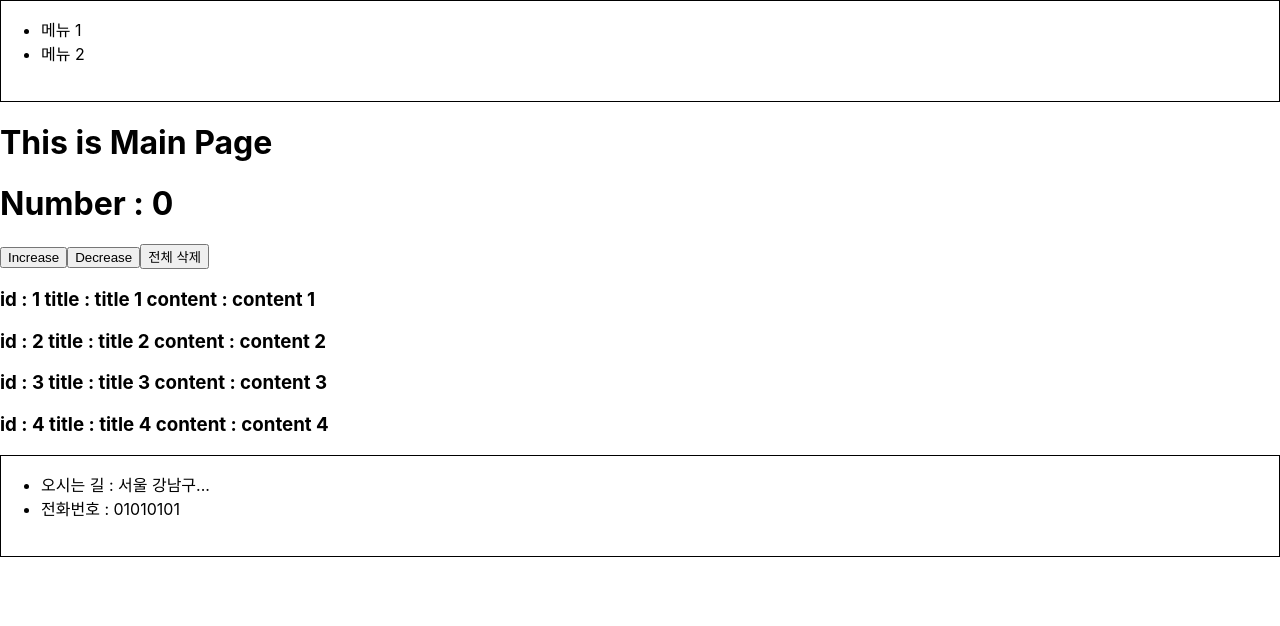
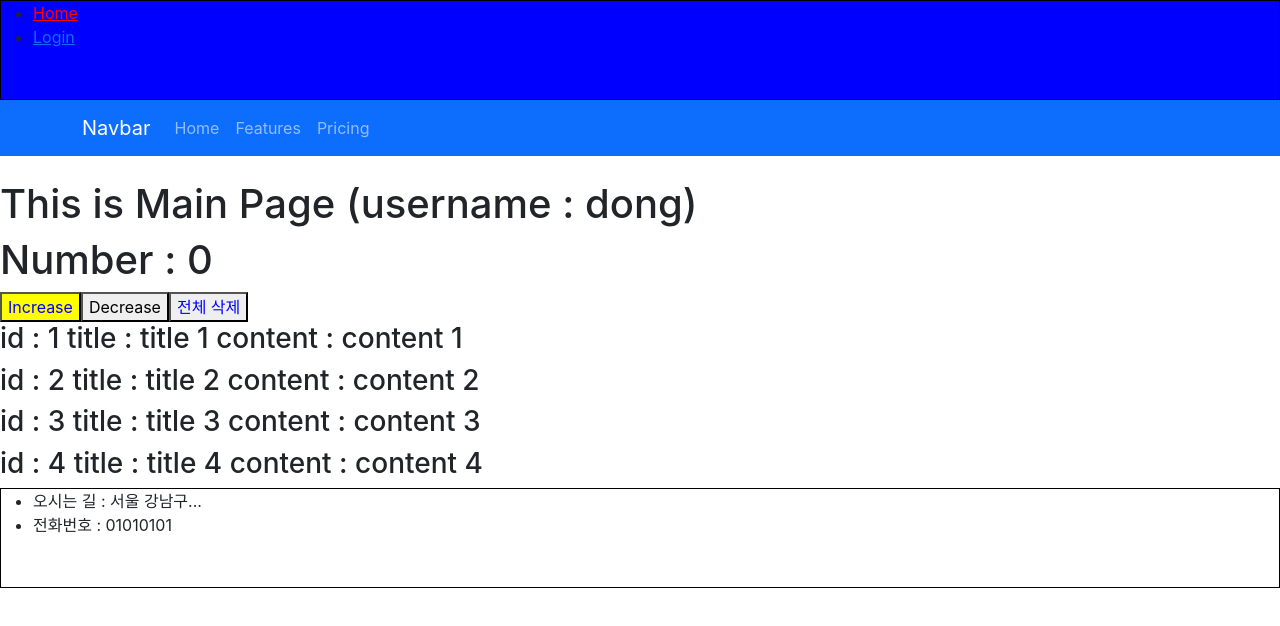
Before and after one commit to JangDongHa/React, a React (Create React App) app: page / in a window 1280 px wide. Shown: the top 626 px of the page. Built offline with nearby package versions, Linux system fonts and the light colour scheme.

Commit message:
React Project(22/02/11)

```diff
--- a/package.json
+++ b/package.json
@@ -7,7 +7,9 @@
     "@testing-library/react": "^12.1.2",
     "@testing-library/user-event": "^13.5.0",
     "react": "^17.0.2",
+    "react-bootstrap": "^2.1.2",
     "react-dom": "^17.0.2",
+    "react-router-dom": "^6.2.1",
     "react-scripts": "5.0.0",
     "styled-components": "^5.3.3",
     "web-vitals": "^2.1.4"
--- a/public/index.html
+++ b/public/index.html
@@ -24,6 +24,13 @@
       work correctly both with client-side routing and a non-root public URL.
       Learn how to configure a non-root public URL by running `npm run build`.
     -->
+    <link
+      rel="stylesheet"
+      href="https://cdn.jsdelivr.net/npm/bootstrap@5.1.3/dist/css/bootstrap.min.css"
+      integrity="sha384-1BmE4kWBq78iYhFldvKuhfTAU6auU8tT94WrHftjDbrCEXSU1oBoqyl2QvZ6jIW3"
+      crossorigin="anonymous"
+    />
+    <!-- React Bootstrap5 -->
     <title>React App</title>
   </head>
   <body>
--- a/src/App.js
+++ b/src/App.js
@@ -3,6 +3,9 @@ import { createRef, useEffect, useMemo, useRef, useState } from 'react';
 import "./App.css";
 import LoginPage from './components/pages/LoginPage';
 import MainPage from "./components/pages/MainPage";
+import Footer from "./components/Footer";
+import Header from "./components/Header";
+import { Route, Routes } from "react-router-dom";
 
 //0. React Engine = Data 변경을 감지하여 UI를 그려주는 역할
 //1. 실행 과정 (index.html) react에서 page를 바꾼다라는 개념 = body의 내용을 바꾼다. (page를 변경하는 것이 아닌 하나의 페이지에서 body의 내용만 바뀜)
@@ -28,18 +31,15 @@ function App() {
   // 내부에서 Style을 관리하면
 
 
-  const myRef = useRef(null);
-
-  const [list, setList] = useState([
-    {id: 1, name: "dong"},
-    {id: 2, name: "jdh"}
-  ]);
-
-  const myRefs = Array.from({length: list.length}).map(()=>createRef());
 
   return <div>
     <div>
-      <MainPage />
+      <Header />
+        <Routes>
+          <Route path="/" element={<MainPage />} />
+          <Route path="/login/:id" element={<LoginPage />} />
+        </Routes>
+      <Footer />
     </div>
   </div>;
   // 함수형 변수를 넣을 때 add() 이런식으로 하면 바로 실행이 되기 때문에 add만 적어서 바인딩 되게 해야함
--- a/src/components/Header.js
+++ b/src/components/Header.js
@@ -1,4 +1,6 @@
 import React from 'react';
+import { Container, Nav, Navbar } from 'react-bootstrap';
+import { Link } from 'react-router-dom';
 import styled from 'styled-components';
 
 // 하나의 컴포넌트를 생성한 것 (=> 컴포넌트 생성 이유 : 재사용하려고)
@@ -6,20 +8,46 @@ import styled from 'styled-components';
 const StyledHeaderDiv = styled.div`
     border: 1px solid black;
     height: 100px;
+    background-color: ${(props)=> props.backgroundColor};
+`;
+
+const StyledHeaderLink = styled(Link)`
+    color: red;
 `;
 
 const Header = () => {
     return (
-        <div>
+        <>
             <div>
-                <StyledHeaderDiv>
+                <StyledHeaderDiv backgroundColor= "blue">
                 <ul>
-                    <li>메뉴 1</li>
-                    <li>메뉴 2</li>
+                    <li>
+                        <StyledHeaderLink to="/" color='white'>Home</StyledHeaderLink>
+                    </li>
+                    <li>
+                        <Link to="/login/10">Login</Link>
+                    </li>
                 </ul>
                 </StyledHeaderDiv>
             </div>
-        </div>
+            <div>
+                            <>
+
+                <Navbar bg="primary" variant="dark">
+                    <Container>
+                    <Navbar.Brand href="#home">Navbar</Navbar.Brand>
+                    <Nav className="me-auto">
+                    <Nav.Link href="#home">Home</Nav.Link>
+                    <Nav.Link href="#features">Features</Nav.Link>
+                    <Nav.Link href="#pricing">Pricing</Nav.Link>
+                    </Nav>
+                    </Container>
+                </Navbar>
+                <br />
+                </>
+            </div>
+        </>
+
     );
 };
 
--- a/src/components/login/Login.js
+++ b/src/components/login/Login.js
@@ -1,14 +1,18 @@
 import React from 'react';
+import { Button } from 'react-bootstrap';
+import { useNavigate, useParams } from 'react-router-dom';
 import styled from 'styled-components';
 
 const StyledLoginDiv = styled.h1`
     padding: 30px 0 30px 0;
 `;
 
-const Login = () => {
+const Login = (props) => {
+    const {navigate} = props;
     return (
         <StyledLoginDiv>
             <h1>로그인 페이지입니다.</h1>
+            <Button variant="primary" onClick={()=>navigate(-1)}>뒤로 가기</Button>{' '}
         </StyledLoginDiv>
     );
 };
--- a/src/components/main/Main.js
+++ b/src/components/main/Main.js
@@ -1,21 +1,41 @@
 import React from 'react';
-import { useState } from 'react/cjs/react.development';
+import { useEffect, useState } from 'react/cjs/react.development';
+import styled from 'styled-components';
+
+// 부모로부터 받아온 데이터를 가지고 스타일링을 동적으로 하고 싶다면 (Sytled 함수를 사용하고 싶으면)
+// lambda 식으로 사용하고 바로 user.username, boards.id 등으로 끌어서 사용
+// 그러나 이렇게 바깥에 빼서 사용할 때는 props.user.username 이런식으로 쓰고 매개변수로 넘겨줘서 사용
+// StyledComponents는 바깥에 빼서 쓰는 것이 좋다고 함
+const StyledDeleteButton = styled.button`
+    color: ${(props)=> props.user.username === "dong" ? "blue" : "red"}
+    `;
+
+    // Styled Extends
+    // 스타일 상속이 필요한 이유 : 예를 들어, 어떤 아주 잘 만든 버튼이 있다고 가정
+    // 그러나 다른 곳에 쓸 때는 버튼의 backgroundColor만 다른 것으로 바꾸고 싶음
+    // 이럴 때 해당 버튼을 상속하고 backgroundColor만 수정하여 사용하면 됨
+    // 상속을 사용하지 않으면 backgroundColor 빼고 똑같은 버튼을 가진 styled 변수를 하나 더 생성해야함
+    // 부모의 값을 바꾸고 싶으면 바꾸고 싶은 속성을 입력하여 덮어씌우면 됨
+const StyledAddButton = styled(StyledDeleteButton)`
+    background-color: yellow;
+    `;
 
 const Main = (props) => {
 
+    // 구조분할 할당
+    const {boards, setBoards, number, setNumber, user} = props; // const boards = props.boards 라고 하지 않고 넘어온 변수의 이름을 {} 내에 넣으면 알아서 매핑해서 넣어줌
 
-    // 구조분할 할당
-    const {boards, test, setBoards, number, setNumber} = props; // const boards = props.boards 라고 하지 않고 넘어온 변수의 이름을 {} 내에 넣으면 알아서 매핑해서 넣어줌
 
-    console.log(boards);
 
     return (
         <div>
-            <h1>This is Main Page</h1>
+            <h1>This is Main Page (username : {user.username})</h1>
             <h1> Number : {number}</h1>
-            <button onClick={()=>setNumber(number+1)}>Increase</button>
+            <StyledAddButton user={user} onClick={()=>setNumber(number+1)}>Increase</StyledAddButton>
             <button onClick={()=>setNumber(number-1)}>Decrease</button>
-            <button onClick={()=>setBoards([])}>전체 삭제</button>
+            <StyledDeleteButton user={user} onClick={()=>setBoards([])}>
+            전체 삭제
+            </StyledDeleteButton>
             {boards.map((board) =>
                 <h3>id : {board.id} title : {board.title} content : {board.content}</h3>
             )}
--- a/src/components/pages/LoginPage.js
+++ b/src/components/pages/LoginPage.js
@@ -1,4 +1,5 @@
 import React from 'react';
+import { useNavigate, useParams } from 'react-router-dom';
 import { Title } from '../../MyCss';
 import Footer from '../Footer';
 import Header from '../Header';
@@ -8,15 +9,17 @@ import Login from '../login/Login';
 // 컴포넌트 : 각각의 Page들이 재사용하면서 만들 수 있게 해줌
 // 추가적으로, 데이터는 페이지에서 관리하는 것이 좋음
 // 컴포넌트에서 만든 데이터를 다른 컴포넌트에서 제어할 수 없기 때문에
+// 단 Redux라는 라이브러리를 사용하면 Spring처럼 IOC 관리가 가능
 
 const LoginPage = () => {
+    const navigate = useNavigate();
+    const {id} = useParams();
+    console.log(id);
     return (
         <div>
             <div>
-                <Header />
                 <Title>Hello</Title>
-                <Login />
-                <Footer />
+                <Login navigate={navigate} />
             </div>
         </div>
     );
--- a/src/components/pages/MainPage.js
+++ b/src/components/pages/MainPage.js
@@ -10,6 +10,7 @@ import Main from '../main/Main';
 const MainPage = () => {
     const [boards, setBoards] = useState([]); // 상태변수들은 컴포넌트에서 처리하는 것보다 Page에서 처리하는 것이 좋음 (추가 설명 : LoginPage)
     const [number, setNumber] = useState(0);
+    const [user, setUser] = useState({});
 
     useEffect(() => {
         //실제 download를 받는 것으로 가정 (fetch, axios, ajax)
@@ -26,6 +27,7 @@ const MainPage = () => {
         // 이후에 다운을 다 받으면 boards가 수정되었으므로 다시 재실행되어 통신을 통해 받은 값이 들어감
         // 따라서 무엇가를 통신을 통해 받아오는 변수들은 상태 변수로 반드시 정의해야함
         setBoards([...data]);
+        setUser({id: 1, username: "dong"})
     }, [])
 
     // <Main boards={boards} /> 로 데이터를 넘긴 데이터를 props라고 함 (여러 개 넘길 수 있음)
@@ -33,9 +35,7 @@ const MainPage = () => {
     // 따라서 컴포넌트에게 수정이나 삭제의 권한을 주기 위해선 setBoards도 함께 넘겨줘야함
     return (
         <div>
-            <Header />
-            <Main boards={boards} test={1} setBoards={setBoards} number={number} setNumber={setNumber}/>
-            <Footer />
+            <Main boards={boards} setBoards={setBoards} number={number} setNumber={setNumber} user={user}/>
         </div>
     );
 };
--- a/src/index.js
+++ b/src/index.js
@@ -3,13 +3,26 @@ import ReactDOM from 'react-dom';
 import './index.css';
 import App from './App';
 import reportWebVitals from './reportWebVitals';
+import { BrowserRouter } from 'react-router-dom';
 
 ReactDOM.render(
-    <App />, // App 이라는 Function이 실행되는데 (return 값만 받아옴)
-  document.querySelector('#root') // 그 function을 root라는 id가 있는 곳에서 실행(기본적으로 public->index.html에서 스캔)
+  <React.StrictMode>
+    <BrowserRouter>
+      <App />
+    </BrowserRouter>
+  </React.StrictMode>,
+  document.querySelector('#root'),
 );
 
 // If you want to start measuring performance in your app, pass a function
 // to log results (for example: reportWebVitals(console.log))
 // or send to an analytics endpoint. Learn more: https://bit.ly/CRA-vitals
 reportWebVitals();
+
+
+// ReactDOM.render(
+//   <BrowserRouter>
+//     <App />, // App 이라는 Function이 실행되는데 (return 값만 받아옴)
+//   document.querySelector('#root') // 그 function을 root라는 id가 있는 곳에서 실행(기본적으로 public->index.html에서 스캔)
+//   </BrowserRouter>
+// );
```
Also changed, not shown: 1 other file (tests, documents, lock files or other folders).
